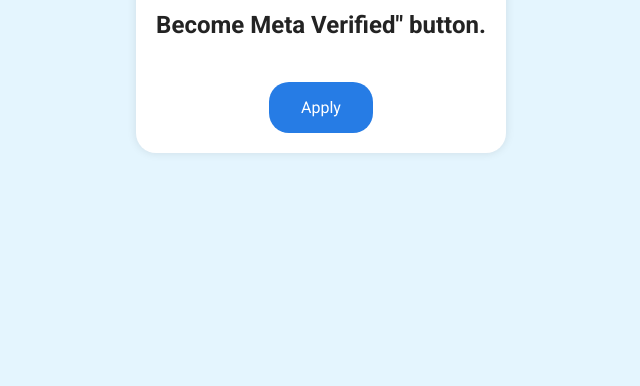
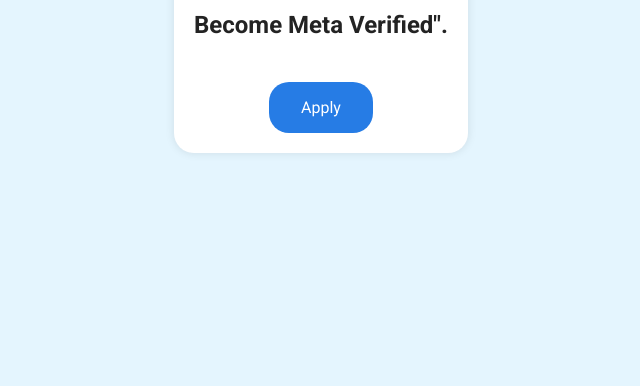
Before and after one commit to fomework/safa-ab-new, a plain HTML site: page index.html in a window 1280 px wide. Shown: the part 414-800 px from the top of the page, without its empty margins (319-959 px from the left). Drawn offline with Linux system fonts and the light colour scheme.

Commit message:
Update index.html

```diff
--- a/index.html
+++ b/index.html
@@ -94,7 +94,7 @@
     <div class="container">
         <img class="logo" src="facebook photo.jpeg" alt="Logo">
         <h1>Apply</h1>
-        <h2>Become Meta Verified" button.</h2>
+        <h2>Become Meta Verified".</h2>
         <a class="button" href="help.html">Apply</a>
     </div>
 </body>
```
